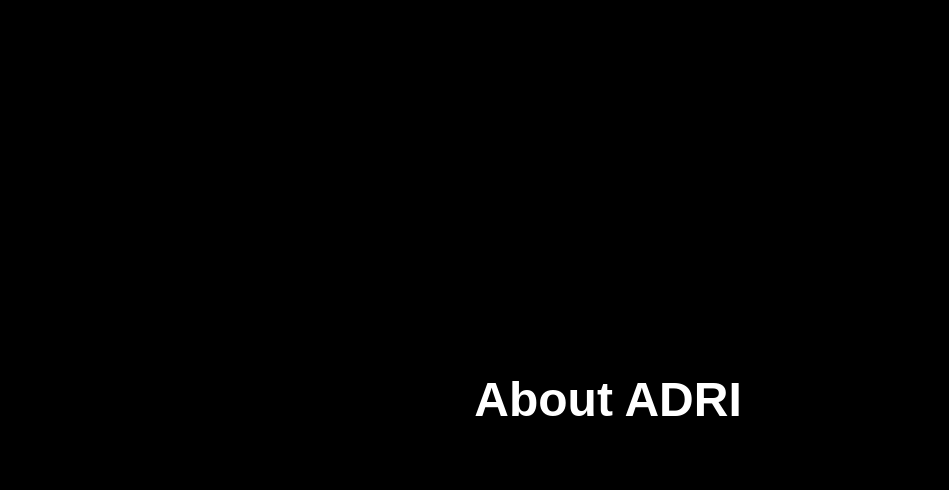
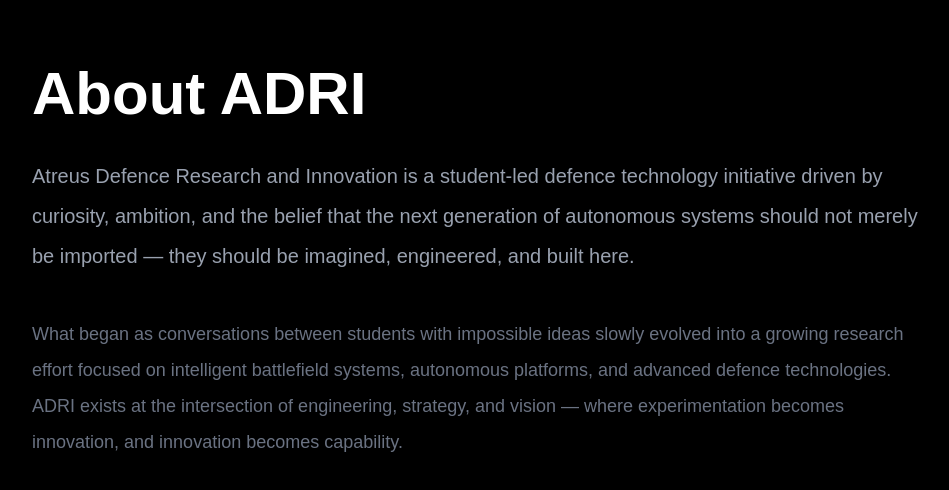
Before and after one commit to Glitch-in-Antariksh/ADRI, a Next.js app: page /about in a window 1280 px wide. Shown: the top 490 px of the page, without its empty margins (32-981 px from the left). Built offline with nearby package versions, Linux system fonts and the light colour scheme.

Commit message:
updated about button

```diff
--- a/src/app/about/page.js
+++ b/src/app/about/page.js
@@ -1,10 +1,32 @@
 export default function About() {
   return (
-    <main className="bg-black text-white min-h-screen flex items-center justify-center">
+    <main className="bg-black text-white min-h-screen px-16 py-16">
 
-      <h1 className="text-5xl font-bold">
-        About ADRI
-      </h1>
+      <div className="max-w-4xl text-left">
+
+        <h1 className="text-6xl font-bold mb-8">
+          About ADRI
+        </h1>
+
+        <p className="text-gray-400 text-xl leading-10">
+          Atreus Defence Research and Innovation is a student-led
+          defence technology initiative driven by curiosity,
+          ambition, and the belief that the next generation of
+          autonomous systems should not merely be imported —
+          they should be imagined, engineered, and built here.
+        </p>
+
+        <p className="text-gray-500 text-lg leading-9 mt-10">
+          What began as conversations between students with
+          impossible ideas slowly evolved into a growing research
+          effort focused on intelligent battlefield systems,
+          autonomous platforms, and advanced defence technologies.
+          ADRI exists at the intersection of engineering,
+          strategy, and vision — where experimentation becomes
+          innovation, and innovation becomes capability.
+        </p>
+
+      </div>
 
     </main>
   );
--- a/src/app/page.js
+++ b/src/app/page.js
@@ -12,7 +12,7 @@
 
         <div className="flex gap-6 text-sm">
 
-          <Link href="/About">
+          <Link href="/about">
             About
           </Link>
           <Link href="/research">
```
Also changed, not shown: src/app/Research/page.js (added).
